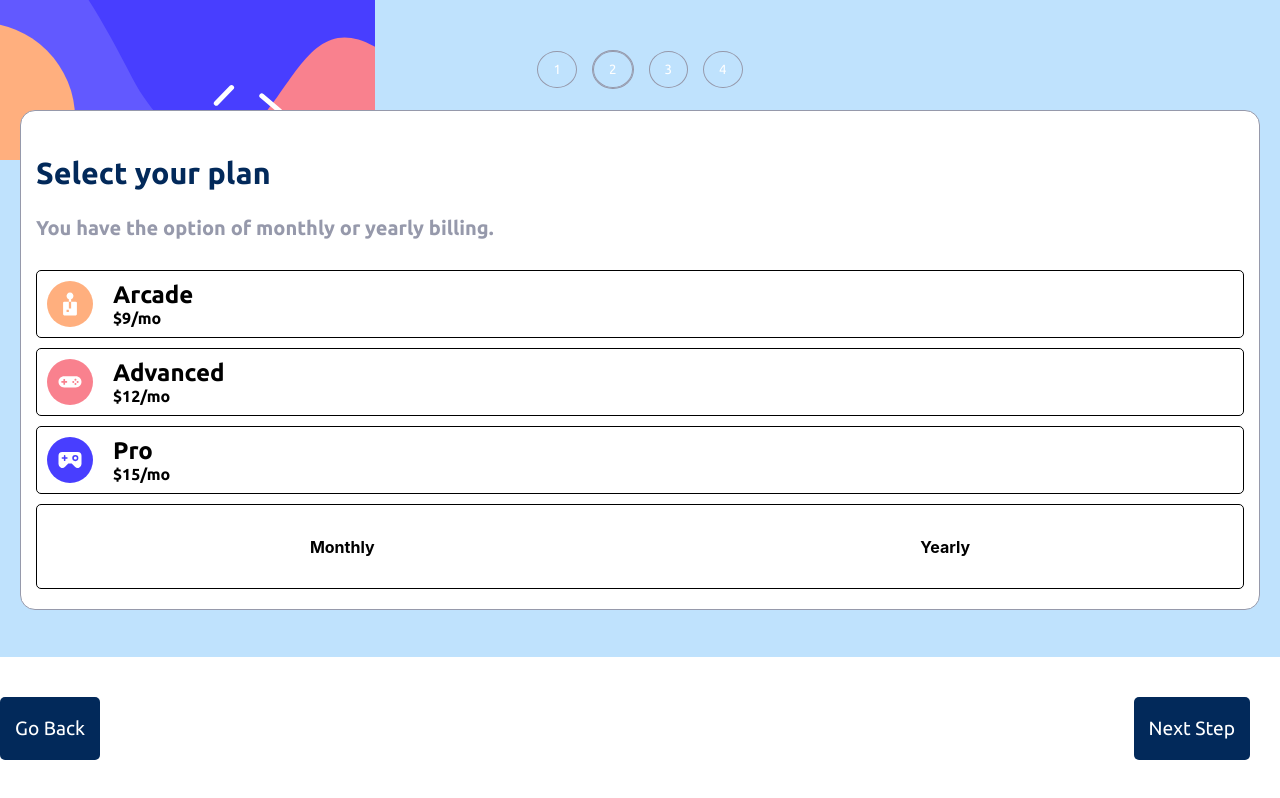
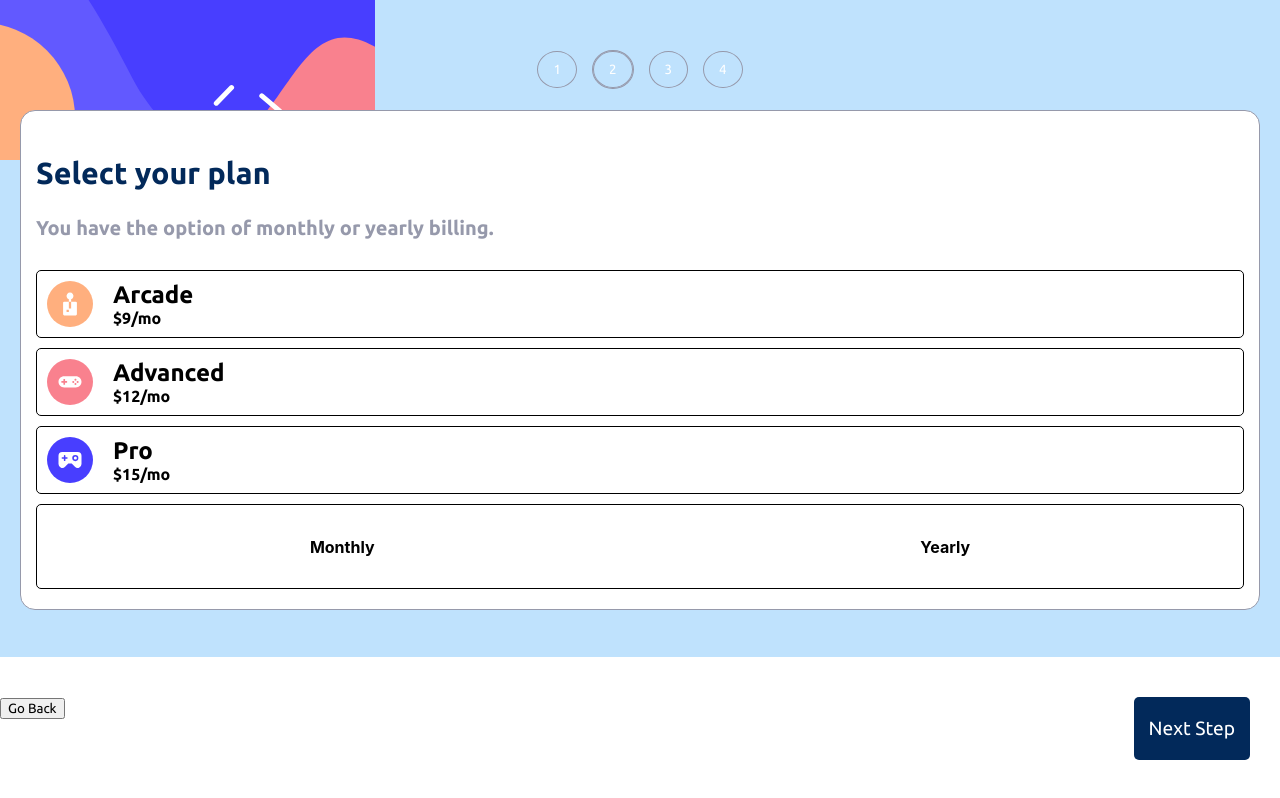
Before and after one commit to Haywayaheadshot/multi-step-form-main, a React (Create React App) app: page /secondPage in a window 1280 px wide. Built offline with nearby package versions, Linux system fonts and the light colour scheme.

Commit message:
Change go-back button class name

```diff
--- a/src/pages/SecondPage.js
+++ b/src/pages/SecondPage.js
@@ -45,7 +45,7 @@ export default function SecondPage() {
       </section>
       <section className="second-page-footer">
         <NavLink to="/">
-          <button className="fp-next-page-btn font" type="button">Go Back</button>
+          <button className="sp-go-back-btn font" type="button">Go Back</button>
         </NavLink>
         <NavLink to="/thirdPage">
           <button className="fp-next-page-btn font" type="button">Next Step</button>
```
